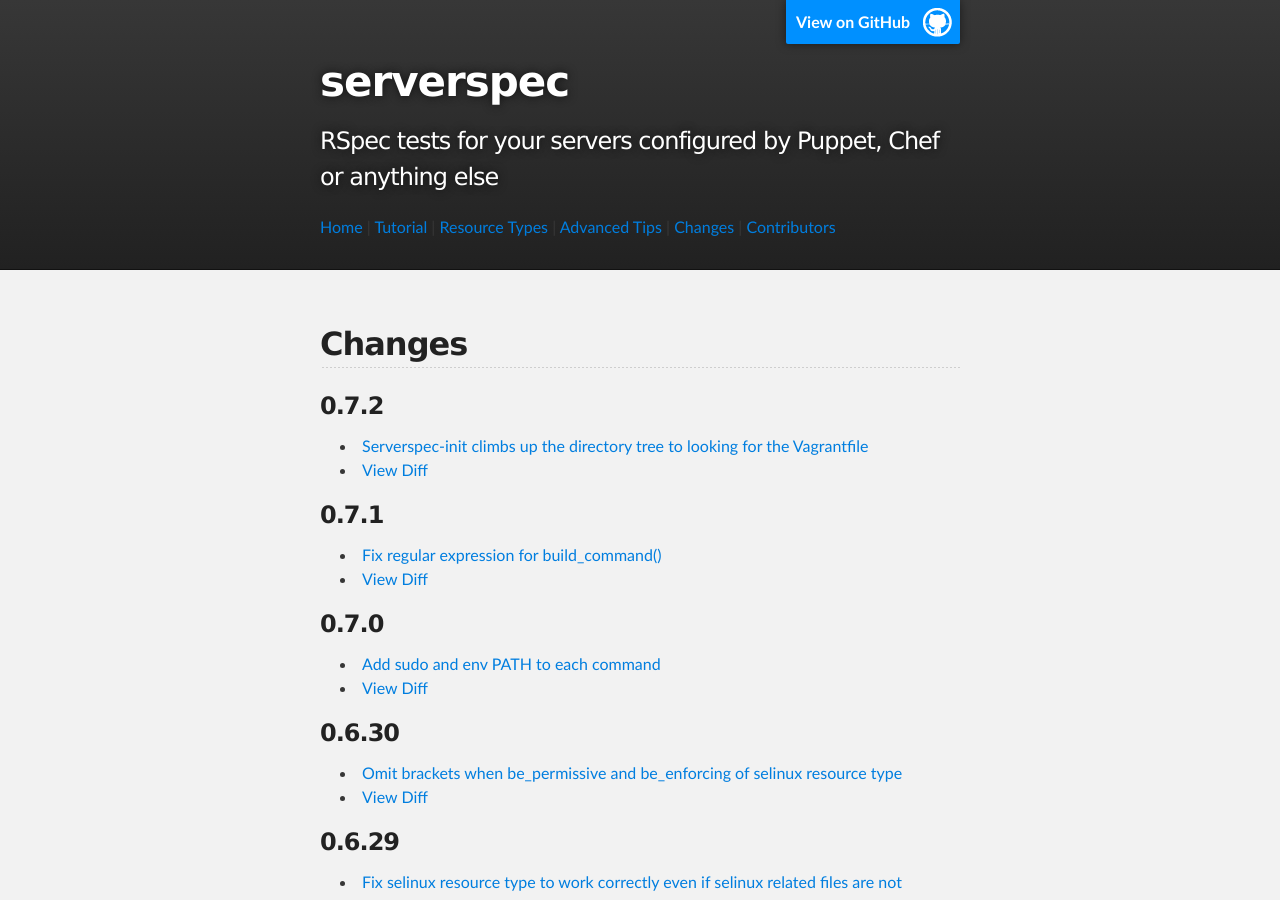
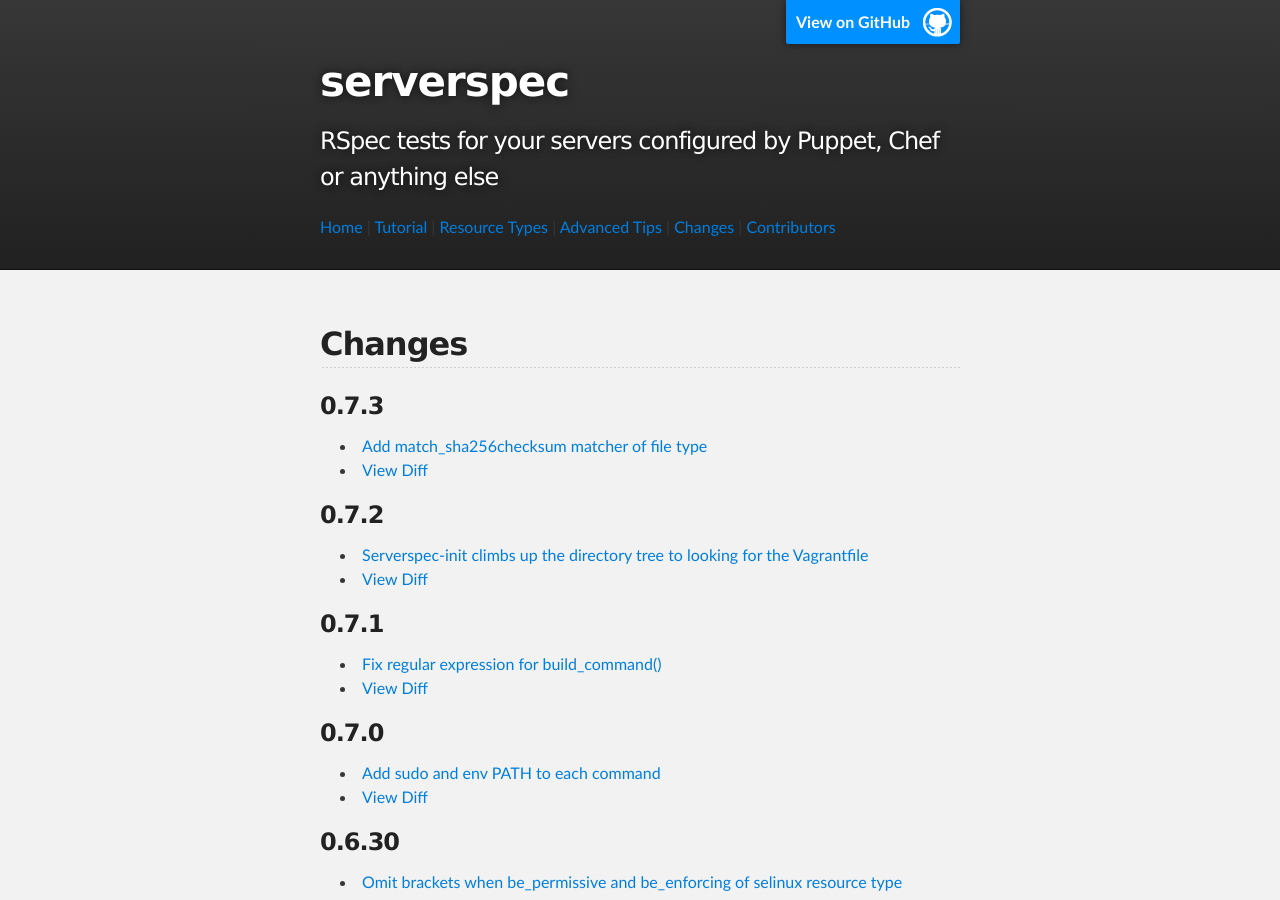
Before and after one commit to serverspec/serverspec.github.io, a Jekyll site: the page built from changes.md, in a window 1280 px wide and 900 px high. Built offline with Jekyll 4.4.1, drawn with Linux system fonts in a browser that asks for light colours; Markdown is read by kramdown in place of the engine named in the settings.

Commit message:
Add changes of v0.7.3

```diff
--- a/changes.md
+++ b/changes.md
@@ -4,6 +4,11 @@ title: Changes
 ---
 
 ## Changes
+
+### 0.7.3
+
+ * [Add match_sha256checksum matcher of file type](https://github.com/serverspec/serverspec/pull/222)
+ * [View Diff](https://github.com/serverspec/serverspec/compare/v0.7.2...v0.7.3)
 
 ### 0.7.2
 
```
